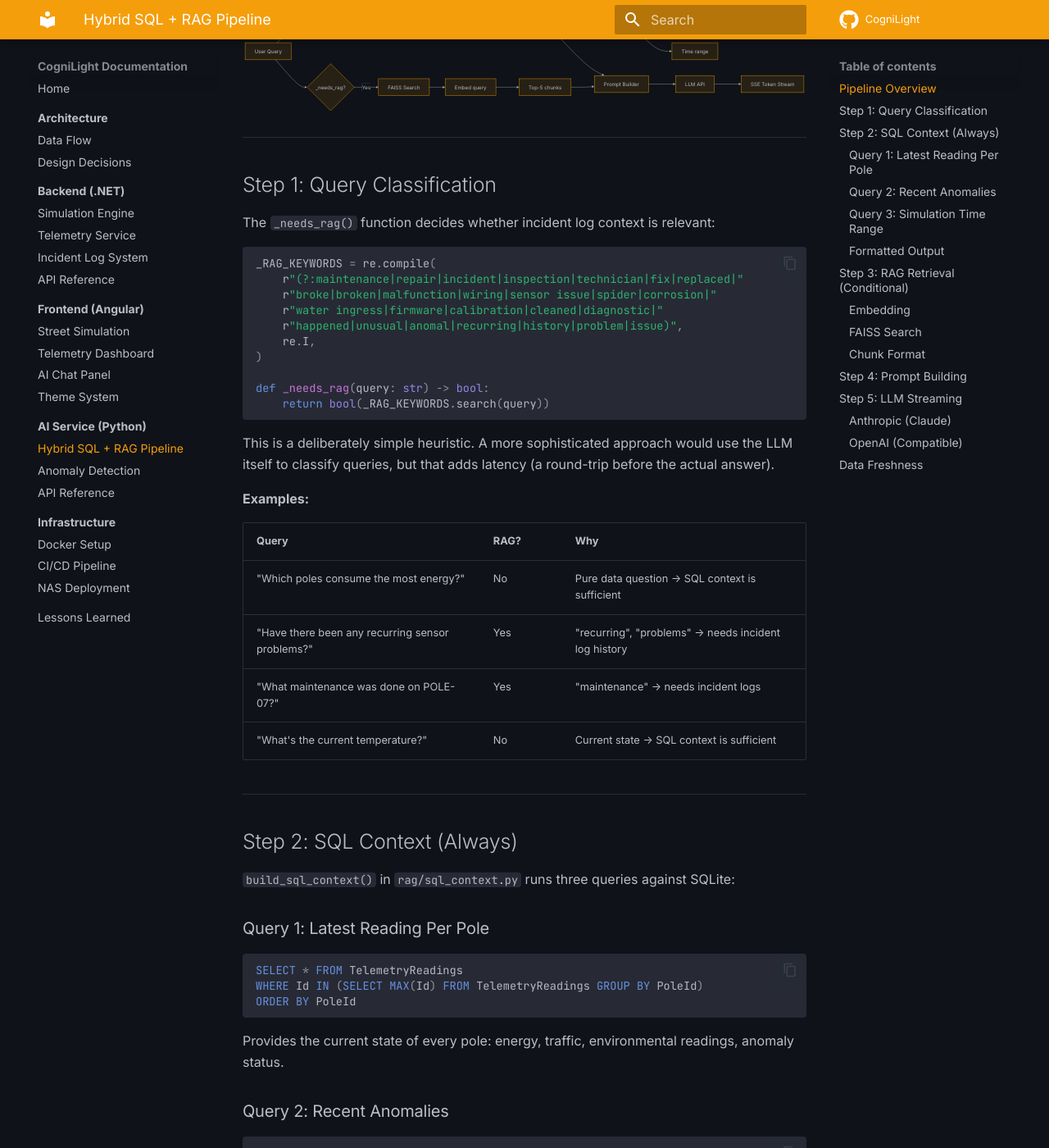
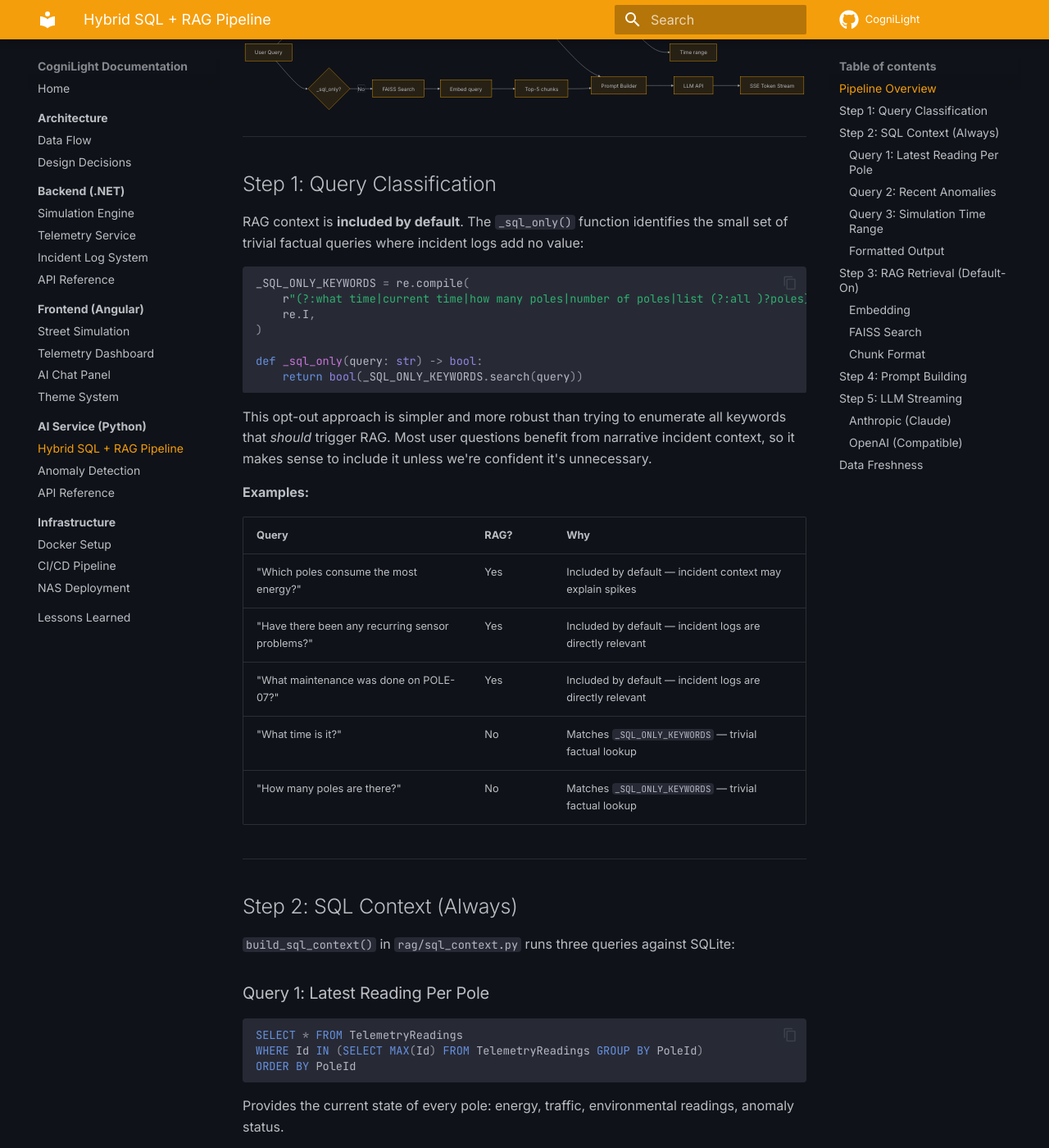
Before and after one commit to Muchagato/CogniLight, an MkDocs documentation site: the page built from docs/docs/ai-service/rag-pipeline.md, in a window 1280 px wide and 1400 px high, scrolled down 404 px. Shown: the whole window at 82% size. Built offline with MkDocs 1.6.1 and Material for MkDocs 9.7.7, drawn with Linux system fonts in a browser that asks for light colours; comment, search, counter and statistics services are not loaded; some of the changed text lies outside the part shown.

Commit message:
fix(ai): include RAG incident logs by default instead of keyword-gating
Queries like "Summarize the last hour of telemetry" missed incident log
context because they didn't match maintenance keywords. Invert the gate
so RAG is default-on, only skipped for trivial factual lookups.

Co-Authored-By: Claude Opus 4.6 (1M context) <noreply@anthropic.com>

````diff
--- a/docs/docs/ai-service/rag-pipeline.md
+++ b/docs/docs/ai-service/rag-pipeline.md
@@ -8,7 +8,7 @@ The RAG pipeline is the core intelligence of CogniLight's AI chat. It combines t
 
 ```mermaid
 graph LR
-    Q[User Query] --> CLASSIFY{_needs_rag?}
+    Q[User Query] --> CLASSIFY{_sql_only?}
     Q --> SQL[SQL Context Builder]
 
     SQL --> DB[(SQLite)]
@@ -16,7 +16,7 @@ graph LR
     DB --> ANOMALIES[Recent anomalies]
     DB --> RANGE[Time range]
 
-    CLASSIFY -->|Yes| RAG[FAISS Search]
+    CLASSIFY -->|No| RAG[FAISS Search]
     RAG --> EMBED[Embed query]
     EMBED --> SEARCH[Top-5 chunks]
 
@@ -30,31 +30,29 @@ graph LR
 
 ## Step 1: Query Classification
 
-The `_needs_rag()` function decides whether incident log context is relevant:
+RAG context is **included by default**. The `_sql_only()` function identifies the small set of trivial factual queries where incident logs add no value:
 
 ```python
-_RAG_KEYWORDS = re.compile(
-    r"(?:maintenance|repair|incident|inspection|technician|fix|replaced|"
-    r"broke|broken|malfunction|wiring|sensor issue|spider|corrosion|"
-    r"water ingress|firmware|calibration|cleaned|diagnostic|"
-    r"happened|unusual|anomal|recurring|history|problem|issue)",
+_SQL_ONLY_KEYWORDS = re.compile(
+    r"(?:what time|current time|how many poles|number of poles|list (?:all )?poles)",
     re.I,
 )
 
-def _needs_rag(query: str) -> bool:
-    return bool(_RAG_KEYWORDS.search(query))
+def _sql_only(query: str) -> bool:
+    return bool(_SQL_ONLY_KEYWORDS.search(query))
 ```
 
-This is a deliberately simple heuristic. A more sophisticated approach would use the LLM itself to classify queries, but that adds latency (a round-trip before the actual answer).
+This opt-out approach is simpler and more robust than trying to enumerate all keywords that *should* trigger RAG. Most user questions benefit from narrative incident context, so it makes sense to include it unless we're confident it's unnecessary.
 
 **Examples:**
 
 | Query | RAG? | Why |
 |-------|------|-----|
-| "Which poles consume the most energy?" | No | Pure data question → SQL context is sufficient |
-| "Have there been any recurring sensor problems?" | Yes | "recurring", "problems" → needs incident log history |
-| "What maintenance was done on POLE-07?" | Yes | "maintenance" → needs incident logs |
-| "What's the current temperature?" | No | Current state → SQL context is sufficient |
+| "Which poles consume the most energy?" | Yes | Included by default — incident context may explain spikes |
+| "Have there been any recurring sensor problems?" | Yes | Included by default — incident logs are directly relevant |
+| "What maintenance was done on POLE-07?" | Yes | Included by default — incident logs are directly relevant |
+| "What time is it?" | No | Matches `_SQL_ONLY_KEYWORDS` — trivial factual lookup |
+| "How many poles are there?" | No | Matches `_SQL_ONLY_KEYWORDS` — trivial factual lookup |
 
 ---
 
@@ -115,9 +113,9 @@ Recent anomalies:
 
 ---
 
-## Step 3: RAG Retrieval (Conditional)
+## Step 3: RAG Retrieval (Default-On)
 
-If `_needs_rag()` returns True, the retriever performs a semantic search:
+Unless `_sql_only()` returns True, the retriever performs a semantic search:
 
 ### Embedding
 
````
Also changed, not shown: CLAUDE.md (+1 -1 lines), docs/docs/ai-service/api-reference.md (+1 -1 lines), docs/docs/architecture/data-flow.md (+2 -2 lines), docs/docs/architecture/design-decisions.md (+2 -2 lines), 1 other file.
